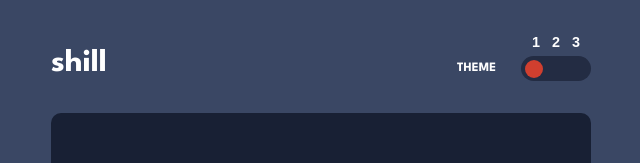
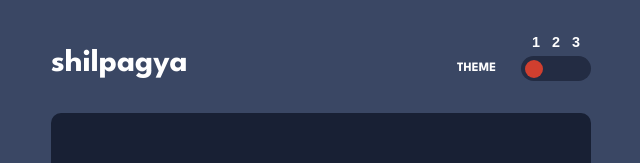
Before and after one commit to student-shraddha/nextjs-calculator, a Next.js app: page / in a window 1280 px wide. Shown: the top 163 px of the page, without its empty margins (319-959 px from the left). Built offline with nearby package versions, Linux system fonts and the light colour scheme.

Commit message:
Update layout.js

```diff
--- a/app/components/layout.js
+++ b/app/components/layout.js
@@ -18,7 +18,7 @@ export default function Layout({ children }){
             <div className={theme == "dark" ? "theme--dark" : theme == "light" ? "theme--light" : "theme--other"}>
                 <main className="flex flex-justcont-c flex-alignit-c flex-dir-col">
                     <header className="flex flex-justcont-sb">
-                        <p className="logo text-upper">shill</p>
+                        <p className="logo text-upper">shilpagya</p>
                         <div className="flex flex-dir-col toggle">
                             <div className="toggle-numbers">
                                 <button onClick={() => changeTheme("dark")}>1</button>
```
